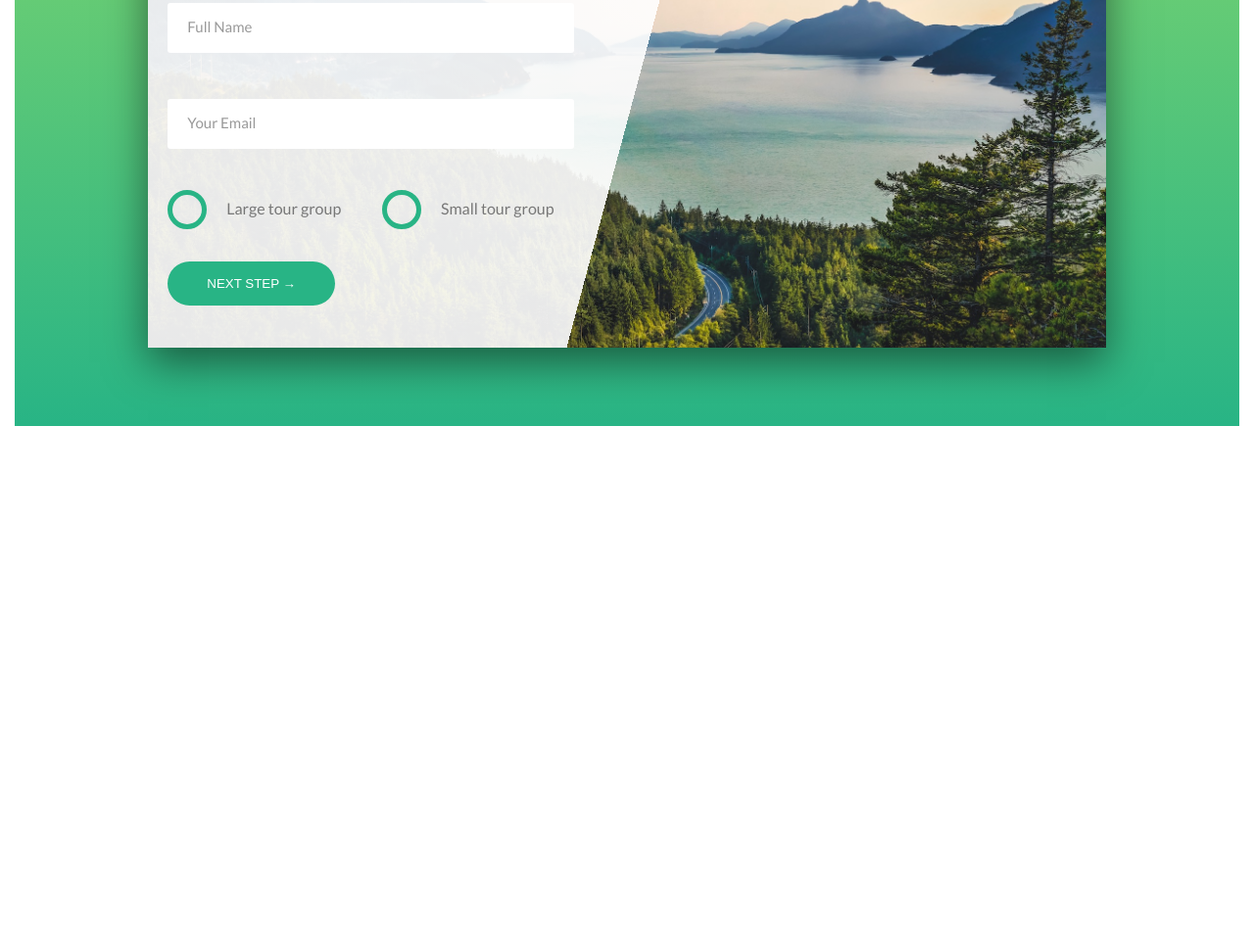
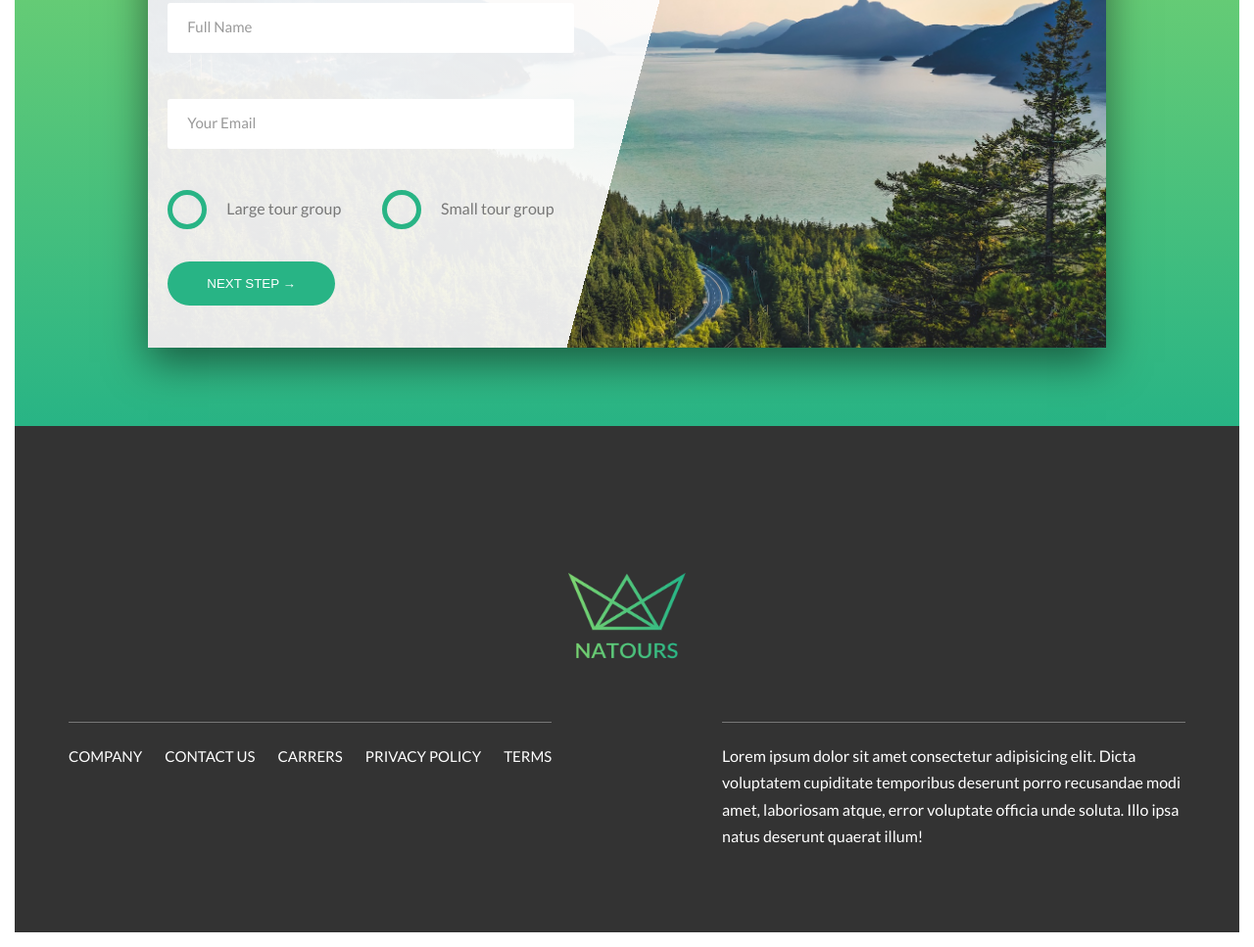
Before and after one commit to momenhassan96/Natours, a website: page index.html in a window 1280 px wide. Shown: the part 4018-4985 px from the top of the page at 98% size. Before the commit the page ends 4468 px from the top, so only its background shows below. Drawn offline with Linux system fonts and the light colour scheme.

Commit message:
NAT-10: add footer

```diff
--- a/index.html
+++ b/index.html
@@ -268,5 +268,29 @@
             </div>
         </section>
     </main>
+    <footer class="footer">
+        <div class="footer__logo-box">
+            <img src="images/logo-green-2x.png" alt="Natours" class="footer__logo">
+        </div>
+        <div class="row">
+            <div class="col-1-of-2">
+                <div class="footer__navigation">
+                    <ul class="footer__list">
+                        <li class="footer__item"><a href="#" class="footer__link">Company</a></li>
+                        <li class="footer__item"><a href="#" class="footer__link">Contact us</a></li>
+                        <li class="footer__item"><a href="#" class="footer__link">Carrers</a></li>
+                        <li class="footer__item"><a href="#" class="footer__link">Privacy policy</a></li>
+                        <li class="footer__item"><a href="#" class="footer__link">Terms</a></li>
+
+                    </ul>
+                </div>
+            </div>
+            <div class="col-1-of-2">
+                <p class="footer__copyright">
+                    Lorem ipsum dolor sit amet consectetur adipisicing elit. Dicta voluptatem cupiditate temporibus deserunt porro recusandae modi amet, laboriosam atque, error voluptate officia unde soluta. Illo ipsa natus deserunt quaerat illum!
+                </p>
+            </div>
+        </div>
+    </footer>
 </body>
 </html>
--- /dev/null
+++ b/sass/component/__footer.scss
@@ -0,0 +1,52 @@
+.footer{
+    background-color: #333;
+    color:#fff;
+    padding:7rem 0;
+
+    &__logo-box{
+        text-align: center;
+        padding: 8rem 0 4rem 0;
+    }
+
+    &__logo{
+        width: 12rem;
+        height: 9rem;
+    }
+
+    &__navigation{
+        border-top: 1px solid #777;
+        padding-top: 2rem;
+        display: inline-block;
+    }
+
+    &__item{
+        list-style: none;
+        display: inline-block;
+        &:not(:last-child){
+            margin-right: 2rem;
+        }
+    }
+
+    &__link{
+        text-decoration: none;
+        color:$color-white;
+        font-size:1.5rem;
+        font-weight: 500;
+        text-transform: uppercase;
+        display: inline-block;
+        transition: all .3s;
+        &:hover{
+            color: $color-primary;
+            box-shadow: 0 1rem 2rem rgba($color-black,.4);
+            transform: rotate(5deg) scale(1.3);
+        }
+    }
+
+    &__copyright{
+        width:86%;
+        float:right;
+        border-top: 1px solid #777;
+        padding-top: 2rem;
+        display: inline-block;
+    }
+}
--- a/sass/main.scss
+++ b/sass/main.scss
@@ -14,6 +14,7 @@
 @import "component/story";
 @import "component/video";
 @import "component/_form";
+@import "component/_footer";
 
 @import "layout/header";
 @import "layout/compision";
```
Also changed, not shown: css/style.css.
